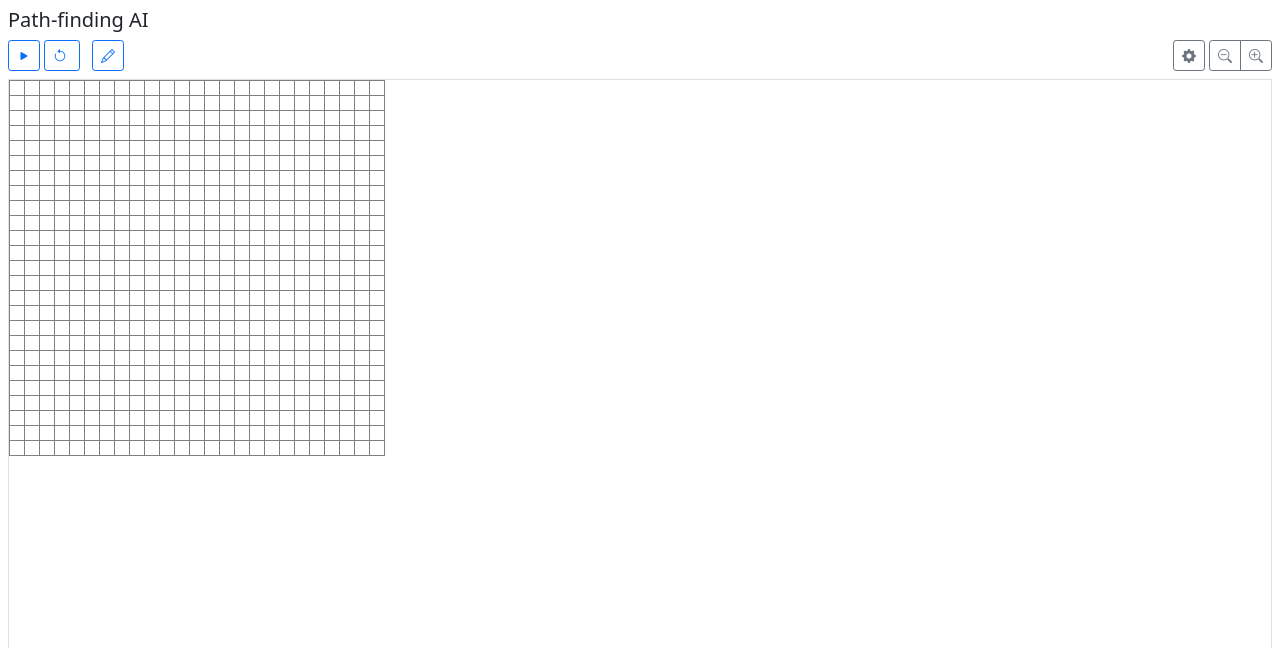
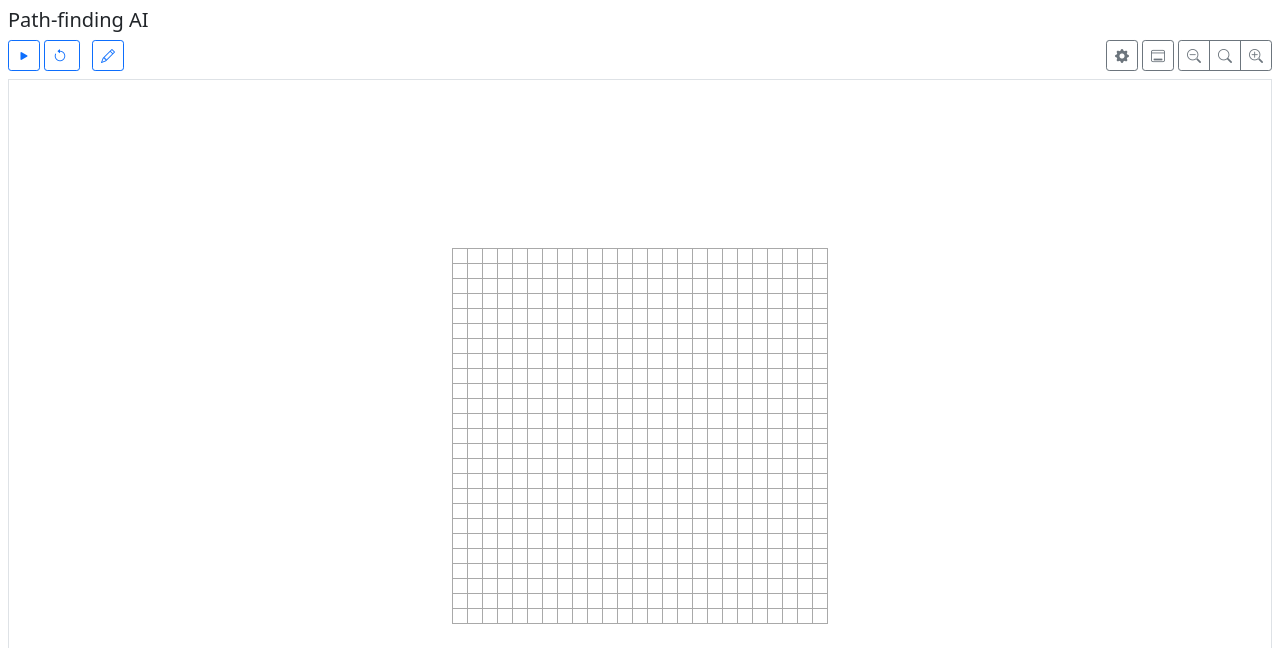
Before and after one commit to borminc/path-finding-ai-project, a React (Create React App) app: page / in a window 1280 px wide. Shown: the top 648 px of the page. Built offline with nearby package versions, Linux system fonts and the light colour scheme.

Commit message:
ui/ux + general settings

```diff
--- a/src/app.css
+++ b/src/app.css
@@ -1,3 +1,10 @@
+html,
+body,
+#root {
+	width: 100%;
+	height: 100%;
+}
+
 table {
 	table-layout: fixed;
 	-webkit-touch-callout: none;
--- a/src/app.jsx
+++ b/src/app.jsx
@@ -2,21 +2,28 @@ import React from 'react';
 import useAStar from './hooks/useAStar.js';
 import { cloneDeep } from 'lodash';
 import ToolBar from './components/toolBar';
-import { AStarServiceContext, SettingsContext } from './contexts';
 import {
-	DEFAULT_A_STAR_SETTINGS,
-	DEFAULT_CELL_SIZE,
+	AStarServiceContext,
+	AStarSettingsContext,
+	GeneralSettingsContext,
+} from './contexts';
+import {
+	getAStarSettings,
+	getGeneralSettings,
 	mapSettingsToAStar,
 } from './utils';
 
 const App = () => {
-	const [settings, setSettings] = React.useState(DEFAULT_A_STAR_SETTINGS);
-	const [aStar, setAStar] = React.useState(mapSettingsToAStar(settings));
+	const [generalSettings, setGeneralSettings] =
+		React.useState(getGeneralSettings);
+
+	const [aStarSettings, setAStarSettings] = React.useState(getAStarSettings);
+
+	const [aStar, setAStar] = React.useState(mapSettingsToAStar(aStarSettings));
+	const aStarService = useAStar(aStar, setAStar, aStarSettings);
+
 	const [isMakingObstacles, setIsMakingObstacles] = React.useState(false);
 	const [isMouseDown, setIsMouseDown] = React.useState(false);
-	const [cellSize, setCellSize] = React.useState(DEFAULT_CELL_SIZE);
-
-	const aStarService = useAStar(aStar, setAStar, settings);
 
 	const {
 		isProcessing,
@@ -76,42 +83,56 @@ const App = () => {
 	};
 
 	React.useEffect(() => {
+		localStorage.setItem('general-settings', JSON.stringify(generalSettings));
+	}, [generalSettings]);
+
+	React.useEffect(() => {
 		cleanGrid();
-		setAStar(mapSettingsToAStar(settings));
+		setAStar(mapSettingsToAStar(aStarSettings));
+		localStorage.setItem('a-star-settings', JSON.stringify(aStarSettings));
 		// eslint-disable-next-line react-hooks/exhaustive-deps
-	}, [settings]);
+	}, [aStarSettings]);
 
 	return (
-		<SettingsContext.Provider value={[settings, setSettings]}>
+		<GeneralSettingsContext.Provider
+			value={[generalSettings, setGeneralSettings]}
+		>
+			<AStarSettingsContext.Provider value={[aStarSettings, setAStarSettings]}>
 				<AStarServiceContext.Provider value={aStarService}>
-				<div className='d-flex flex-column vh-100 vw-100 p-2'>
+					<div className='d-flex flex-column w-100 h-100 p-2'>
 						<ToolBar
 							isMakingObstacles={isMakingObstacles}
 							setIsMakingObstacles={setIsMakingObstacles}
-						setCellSize={setCellSize}
 						/>
 
 						<div
-						className='d-flex border w-100 h-100 flex-grow-1'
-						style={{ overflow: 'scroll' }}
+							className='d-flex flex-grow-1 border w-100 h-100'
+							style={{
+								overflow: 'scroll',
+								justifyContent: 'flex-start',
+								alignItems: 'flex-start',
+							}}
 						>
 							<table
 								style={{
+									margin: 'auto',
 									width: 'min-content',
 									height: 'min-content',
+									border: 'solid 1.5px black',
 								}}
 							>
 								<tbody>
 									{aStar.grid.cells.map((row, i) => (
-									<tr key={i} className=''>
+										<tr key={i}>
 											{row.map(cell => (
 												<td
 													key={`${cell.x}${cell.y}`}
 													style={{
-													width: cellSize,
-													height: cellSize,
+														width: generalSettings.cellSize,
+														height: generalSettings.cellSize,
 														fontSize: '20%',
 														backgroundColor: getCellColor(cell),
+														border: 'solid 1px darkgrey',
 													}}
 													onMouseOver={() => cellMouseOverHandler(cell)}
 													onMouseUp={() => setIsMouseDown(false)}
@@ -129,6 +150,9 @@ const App = () => {
 							</table>
 						</div>
 
+						{generalSettings.showConsole && (
+							<div style={{ height: '50%', overflowY: 'scroll' }}>
+								<small>Console</small>
 								<div>
 									{path && path.length > 0 && (
 										<small className='text-muted'>
@@ -137,8 +161,11 @@ const App = () => {
 									)}
 								</div>
 							</div>
+						)}
+					</div>
 				</AStarServiceContext.Provider>
-		</SettingsContext.Provider>
+			</AStarSettingsContext.Provider>
+		</GeneralSettingsContext.Provider>
 	);
 };
 
--- a/src/components/aStarSettingsModal.jsx
+++ b/src/components/aStarSettingsModal.jsx
@@ -1,14 +1,15 @@
 import { toNumber } from 'lodash';
 import React from 'react';
-import { SettingsContext } from '../contexts';
+import { AStarSettingsContext } from '../contexts';
 
 const AStarSettingsModal = () => {
-	const [settings, setSettings] = React.useContext(SettingsContext);
-	const [form, setForm] = React.useState(settings);
+	const [aStarSettings, setAStarSettings] =
+		React.useContext(AStarSettingsContext);
+	const [form, setForm] = React.useState(aStarSettings);
 
 	React.useEffect(() => {
-		setForm(settings);
-	}, [settings]);
+		setForm(aStarSettings);
+	}, [aStarSettings]);
 
 	return (
 		<>
@@ -31,8 +32,8 @@ const AStarSettingsModal = () => {
 				<form
 					onSubmit={e => {
 						e.preventDefault();
-						setSettings({
-							...settings,
+						setAStarSettings({
+							...aStarSettings,
 							...form,
 						});
 					}}
--- a/src/components/toolBar.jsx
+++ b/src/components/toolBar.jsx
@@ -1,15 +1,12 @@
-import { AStarServiceContext } from '../contexts';
+import { AStarServiceContext, GeneralSettingsContext } from '../contexts';
 import AStarSettingsModal from './aStarSettingsModal';
 import React from 'react';
+import { DEFAULT_GENERAL_SETTINGS } from '../utils';
 
-const ToolBar = ({
-	isMakingObstacles,
-	setIsMakingObstacles,
-	setCellSize,
-	...props
-}) => {
+const ToolBar = ({ isMakingObstacles, setIsMakingObstacles, ...props }) => {
 	const { isProcessing, generateRandomObstacles, startPathFinding, cleanGrid } =
 		React.useContext(AStarServiceContext);
+	const setGeneralSettings = React.useContext(GeneralSettingsContext)[1];
 
 	return (
 		<div {...props}>
@@ -72,18 +69,57 @@ const ToolBar = ({
 				<div>
 					<AStarSettingsModal />
 
+					<button
+						type='button'
+						className='btn btn-sm btn-outline-secondary ms-1'
+						title='Show console'
+						onClick={() =>
+							setGeneralSettings(prev => ({
+								...prev,
+								showConsole: !prev.showConsole,
+							}))
+						}
+					>
+						<i className='bi bi-window-desktop'></i>{' '}
+					</button>
+
 					<div className='btn-group ms-1'>
 						<button
 							type='button'
 							className='btn btn-sm btn-outline-secondary'
-							onClick={() => setCellSize(prev => prev - 1)}
+							title='Zoom out'
+							onClick={() =>
+								setGeneralSettings(prev => ({
+									...prev,
+									cellSize: prev.cellSize - 1,
+								}))
+							}
 						>
 							<i className='bi bi-zoom-out'></i>
 						</button>
 						<button
 							type='button'
 							className='btn btn-sm btn-outline-secondary'
-							onClick={() => setCellSize(prev => prev + 1)}
+							title='Reset cell size'
+							onClick={() =>
+								setGeneralSettings(prev => ({
+									...prev,
+									cellSize: DEFAULT_GENERAL_SETTINGS.cellSize,
+								}))
+							}
+						>
+							<i className='bi bi-search'></i>
+						</button>
+						<button
+							type='button'
+							className='btn btn-sm btn-outline-secondary'
+							title='Zoom in'
+							onClick={() =>
+								setGeneralSettings(prev => ({
+									...prev,
+									cellSize: prev.cellSize + 1,
+								}))
+							}
 						>
 							<i className='bi bi-zoom-in'></i>
 						</button>
--- a/src/contexts.js
+++ b/src/contexts.js
@@ -1,4 +1,5 @@
 import React from 'react';
 
-export const SettingsContext = React.createContext({});
+export const AStarSettingsContext = React.createContext({});
+export const GeneralSettingsContext = React.createContext({});
 export const AStarServiceContext = React.createContext({});
--- a/src/utils.js
+++ b/src/utils.js
@@ -1,7 +1,5 @@
 import Grid from './lib/grid.mjs';
 import AStar from './lib/aStar.mjs';
-
-export const DEFAULT_CELL_SIZE = 15;
 
 export const DEFAULT_A_STAR_SETTINGS = {
 	renderSpeed: 0.1,
@@ -12,6 +10,11 @@ export const DEFAULT_A_STAR_SETTINGS = {
 	allowDiagonalNeighbors: true,
 };
 
+export const DEFAULT_GENERAL_SETTINGS = {
+	cellSize: 15,
+	showConsole: false,
+};
+
 export const mapSettingsToAStar = settings => {
 	const newGrid = new Grid(settings.gridWidth, settings.gridHeight, {
 		allowDiagonalNeighbors: settings.allowDiagonalNeighbors,
@@ -19,3 +22,17 @@ export const mapSettingsToAStar = settings => {
 
 	return new AStar(newGrid);
 };
+
+export function getAStarSettings() {
+	const settings = localStorage.getItem('a-star-settings');
+
+	if (settings) return { ...DEFAULT_A_STAR_SETTINGS, ...JSON.parse(settings) };
+	return DEFAULT_A_STAR_SETTINGS;
+}
+
+export function getGeneralSettings() {
+	const settings = localStorage.getItem('general-settings');
+
+	if (settings) return { ...DEFAULT_GENERAL_SETTINGS, ...JSON.parse(settings) };
+	return DEFAULT_GENERAL_SETTINGS;
+}
```
Lines whose indentation alone changed are shown as unchanged.
